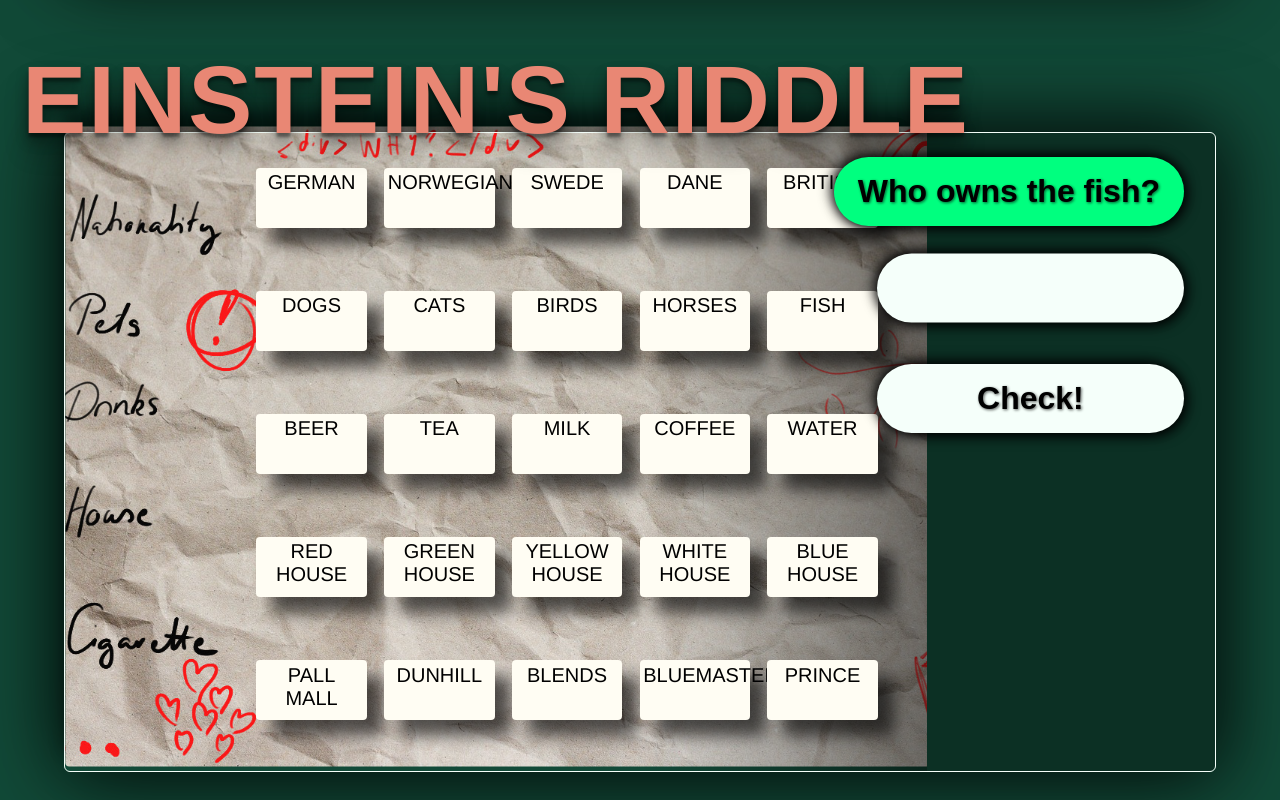
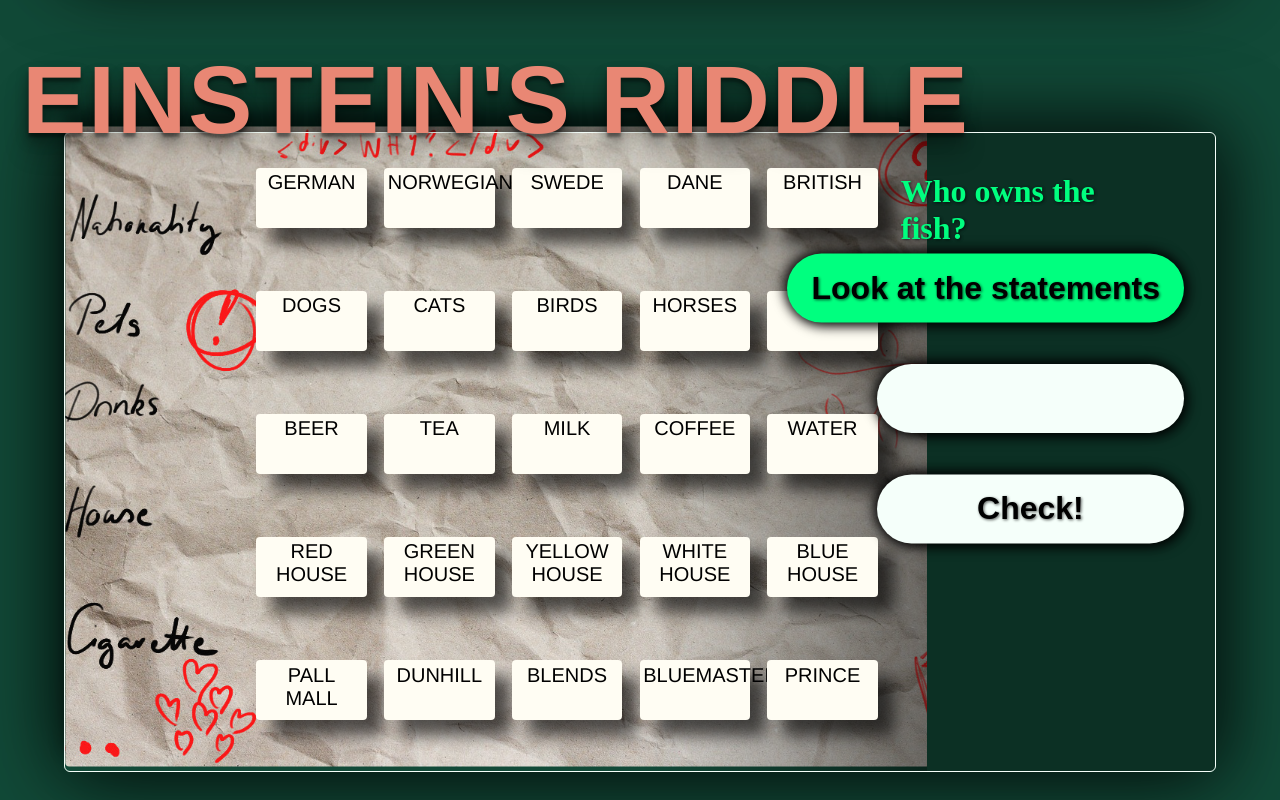
Before and after one commit to HegedusAlexandra/small_projects, a plain HTML site: page index.html in a window 1280 px wide. Shown: the part 1580-2380 px from the top of the page. Drawn offline with Linux system fonts and the light colour scheme; a web font is replaced by a local one.

Commit message:
changed einsteins riddle

```diff
--- a/index.css
+++ b/index.css
@@ -328,7 +328,7 @@ h1 {
   position: absolute;
   right: 0px;
   width: 24%;
-  transform: translate(0, 140%);
+  transform: translate(0, 300%);
   font-size: 2rem;
   font-weight: 600;
   padding: 1rem 1.5rem;
@@ -346,7 +346,7 @@ h1 {
   position: absolute;
   right: 0px;
   width: 24%;
-  transform: translate(0, 300%);
+  transform: translate(0, 460%);
   font-size: 2rem;
   font-weight: 600;
   padding: 1rem 1.5rem;
@@ -367,6 +367,7 @@ h1 {
 .show-modal {
   position: absolute;
   right: 0px;
+  transform: translate(0%, 140%);
   font-size: 2rem;
   font-weight: 600;
   padding: 1rem 1.5rem;
@@ -457,6 +458,22 @@ p {
   padding-top: 3%;
   font-family: "Franklin Gothic Medium", "Arial Narrow", Arial, sans-serif;
   font-size: 2.5vh;
+}
+
+h4 {
+  position: absolute;
+  right: 0px;
+  width: 24%;
+
+  font-size: 2rem;
+  font-weight: 600;
+  padding: 1rem 1.5rem;
+  margin: 1.5rem 6rem;
+  border: none;
+  color: springgreen;
+  border-radius: 10rem;
+  cursor: pointer;
+  text-shadow: 1px 1px 3px rgba(0, 0, 0, 0.4), 1px 1px 3px rgba(0, 0, 0, 0.3);
 }
 
 .helpingTable {
--- a/index.js
+++ b/index.js
@@ -168,10 +168,12 @@ const statement = [
 
 function addModal(arr) {
   let tag = document.createElement("button");
-  let text = document.createTextNode("Who owns the fish?");
+  let text = document.createTextNode("Look at the statements");
   let input = document.createElement("input");
   let textSend = document.createTextNode("Check!");
   let send = document.createElement("button");
+  let question = document.createElement("h4");
+  let textQuestion = document.createTextNode("Who owns the fish?");
 
   tag.classList.add("show-modal");
   input.classList.add("solvedRiddle");
@@ -179,9 +181,11 @@ function addModal(arr) {
 
   tag.appendChild(text);
   send.appendChild(textSend);
+  question.appendChild(textQuestion);
 
   let element = document.getElementById("einstein");
 
+  element.appendChild(question);
   element.appendChild(tag);
   element.appendChild(input);
   element.appendChild(send);
```
Also changed, not shown: index.html (+3 -1 lines).
